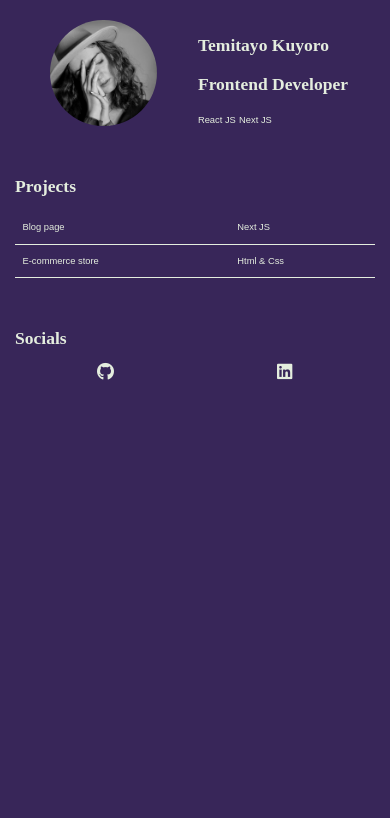
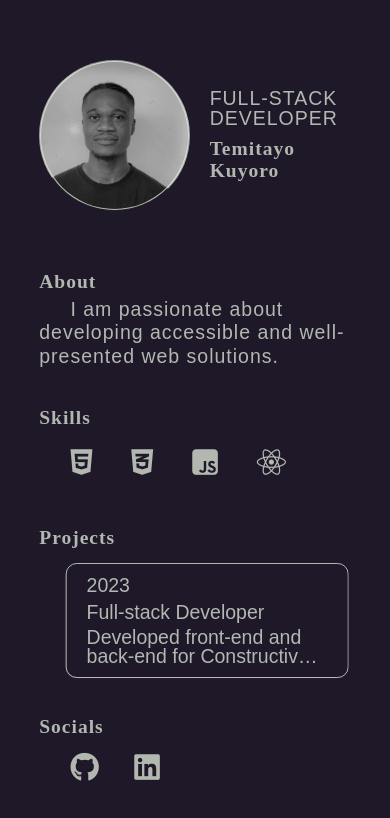
Before and after one commit to TemitayoKuyoro/portfolio-tk, a plain HTML site: page index.html in a window 390 px wide. Drawn offline with Linux system fonts and the light colour scheme; a web font is replaced by a local one.

Commit message:
responsive

```diff
--- a/index.html
+++ b/index.html
@@ -18,12 +18,13 @@
     ></script>
   </head>
   <body>
+    <div class="main-container">
       <!--HEADER-->
-    <header class="container grid">
+      <header class="profile container grid">
         <!--FIGURE-->
         <figure>
           <img
-          src="assets/photo-1677181517395-043e274ba2c4.jpg"
+            src="assets/TK-ProPic.jpeg"
             alt="temitayo kuyoro image"
             title="temitayo kuyoro image"
             width="200"
@@ -32,40 +33,67 @@
         </figure>
 
         <!--ASIDE-->
-      <aside>
+        <aside class="profile-text">
           <div>
-          <h2 class="nowrap">Temitayo Kuyoro</h2>
-          <h2 class="nowrap">Frontend Developer</h2>
-        </div>
-        <div>
-          <span class="nowrap">React JS</span>
-          <span class="nowrap">Next JS</span>
+            <h2 class="job nowrap">Full-stack Developer</h2>
+            <h2 class="name nowrap">Temitayo Kuyoro</h2>
           </div>
         </aside>
       </header>
 
+      <!--ABOUT SECTION-->
+      <section class="container">
+        <h2 class="about-heading">About</h2>
+        <p class="about-text">
+          I am passionate about developing accessible and well-presented web
+          solutions.
+        </p>
+      </section>
+
+      <!--SKILLS SECTION-->
+      <section class="container">
+        <h2>Skills</h2>
+        <ul class="skill-list indent-lf" role="list">
+          <li>
+            <p class="visually-hidden">Html</p>
+            <i class="fa-brands fa-html5"></i>
+          </li>
+          <li>
+            <p class="visually-hidden">Css</p>
+            <i class="fa-brands fa-css3-alt"></i>
+          </li>
+          <li>
+            <p class="visually-hidden">Javascript</p>
+            <i class="fa-brands fa-square-js"></i>
+          </li>
+          <li>
+            <p class="visually-hidden">React</p>
+            <i class="fa-brands fa-react"></i>
+          </li>
+        </ul>
+      </section>
+
       <!--PROJECTS SECTION-->
       <section class="container">
         <h2>Projects</h2>
-      <table>
-        <tr>
-          <td>Blog page</td>
-          <td>Next JS</td>
-        </tr>
-        <tr>
-          <td>E-commerce store</td>
-          <td>Html &#38; Css</td>
-        </tr>
-      </table>
+        <div class="project-card indent-lf">
+          <h3>2023</h3>
+          <p class="project-role">Full-stack Developer</p>
+          <p class="project-description">
+            Developed front-end and back-end for Constructive blog. A news blog
+            offering the latest news and tips on building construction.
+          </p>
+        </div>
       </section>
 
       <!--SOCIALS FOOTER-->
       <footer class="container">
         <h2>Socials</h2>
-      <figure class="grid">
+        <figure class="social-icons indent-lf">
           <i class="fa-brands fa-github"></i>
           <i class="fa-brands fa-linkedin"></i>
         </figure>
       </footer>
+    </div>
   </body>
 </html>
--- a/style.css
+++ b/style.css
@@ -26,26 +26,47 @@ GENERAL STYLES
 
 :root {
   /* FONT SIZE */
-  --LARGEFONT: 3vw;
+  --fs-400: clamp(1.8rem, 5vw, 3.2rem);
+  --fs-700: clamp(2rem, 6vw, 4.8rem);
+
+  /* FONT WEIGHT */
+  --fw-300: 300;
+  --fw-400: 400;
+  --fw-500: 500;
 
   /* COLORS */
-  --COLOR-PRIMARY: #e4edde;
+  --clr-400: hsla(96, 29%, 90%, 0.75);
+  --clr-bg: hsla(261, 35%, 19%, 0.5);
 }
 
 body {
-  background-color: #b3b3b3;
+  background-color: var(--clr-bg);
+  color: var(--clr-400);
+  font-family: "Darker Grotesque", sans-serif;
+  font-size: var(--fs-400);
+}
 
-  /*** trying other bg colors **/
-  background-color: #382659;
-  color: var(--COLOR-PRIMARY);
+html {
+  color-scheme: dark;
+}
 
-  /****                      **/
-
-  font-family: "Darker Grotesque", sans-serif;
+.main-container {
+  min-height: 100vh;
 }
 
 h2 {
   font-family: "DM Serif Text", serif;
+  font-size: var(--fs-400);
+}
+
+section h2,
+footer h2 {
+  margin-bottom: 0.8em;
+  letter-spacing: 1px;
+}
+
+section {
+  padding-bottom: 2em;
 }
 
 /*
@@ -57,9 +78,10 @@ UTILITY STYLES
 .container {
   padding-left: 1rem;
   padding-right: 1rem;
-  margin: 0 5px;
+  margin: 0 auto;
 
-  width: clamp(190px, calc(100% - 10px), 600px);
+  width: min(85vw, 100rem);
+  /* width: clamp(30rem, 85vw, 100rem); */
 }
 
 .grid {
@@ -68,9 +90,19 @@ UTILITY STYLES
   grid-template-columns: 1fr 1fr;
 }
 
-/* .nowrap {
+.visually-hidden {
+  clip: rect(0 0 0 0);
+  clip-path: inset(50%);
+  height: 1px;
+  overflow: hidden;
+  position: absolute;
   white-space: nowrap;
-} */
+  width: 1px;
+}
+
+.indent-lf {
+  margin-left: 10%;
+}
 
 /*
 ======================
@@ -79,11 +111,31 @@ HEADER
 */
 
 header {
-  padding-top: 2rem;
-  padding-bottom: 5rem;
+  padding-block: 6rem;
   gap: 0.5em;
+}
 
-  font-size: var(--LARGEFONT);
+.profile-text {
+  align-self: center;
+  padding-left: 0.5em;
+}
+
+.profile.container {
+  max-width: 900px;
+}
+
+.name {
+  font-size: var(--fs-400);
+  margin-top: 0.5em;
+  letter-spacing: 1px;
+}
+
+.job {
+  font-family: "Darker Grotesque", sans-serif;
+  font-weight: 400;
+  text-transform: uppercase;
+  line-height: 1;
+  letter-spacing: 1px;
 }
 
 /*
@@ -94,32 +146,53 @@ HEADER IMAGE
 
 header figure {
   display: grid;
+  place-content: center;
 }
 
 header figure img {
-  width: 60%;
+  width: min(25rem, 100%);
   height: auto;
   border-radius: 50%;
-  min-width: 70px;
-
+  outline: 0.5px solid var(--clr-400);
+  outline-offset: -2px;
   justify-self: center;
 }
 
 /*
 ======================
-PORTFOLIO DESCRIPTION
+ABOUT SECTION
 ======================
 */
-aside {
-  padding-top: 1.5rem;
-}
-aside h2 {
-  margin-bottom: 1em;
+.about-text {
+  text-indent: 10%;
+  line-height: 1.2;
+  letter-spacing: 1px;
 }
 
-header span {
-  font-size: 0.8em;
+.about-heading {
+  margin-bottom: min(0.5rem, 0.5em);
 }
+
+/*
+/*
+======================
+SKILLS SECTION
+======================
+*/
+.skill-list {
+  list-style: none;
+  line-height: 2.2;
+}
+
+.skill-list i {
+  font-size: 1.5em;
+  opacity: 80%;
+  animation: iconmotion 5s ease-in-out 1s 1 forwards;
+}
+
+/*
+
+
 
 /*
 ======================
@@ -127,27 +200,31 @@ PROJECTS
 ======================
 */
 
-section {
-  padding-bottom: 5rem;
-
-  font-size: var(--LARGEFONT);
+.project-card {
+  outline: 0.5px solid var(--clr-400);
+  box-shadow: -2px 2px 5px -5px var(--clr-400);
+  border-radius: 1rem;
+  padding: 0.5em 1em;
+  animation: cardmotion 5s ease-in-out 1s 1 forwards;
 }
 
-table {
-  border-collapse: collapse;
-  width: 100%;
+.project-role {
+  font-weight: var(--fw-500);
+  padding-block: 0.2em;
 }
 
-td {
-  padding: 1.2em 0.8em;
-  border-bottom: 0.5px solid var(--COLOR-PRIMARY);
-
-  font-size: 0.8em;
+.project-card h3 {
+  font-size: var(--fs-400);
+  font-weight: var(--fw-500);
 }
 
-section h2,
-footer h2 {
-  margin-bottom: 0.8em;
+.project-description {
+  display: -webkit-box;
+  -webkit-line-clamp: 2;
+  -webkit-box-orient: vertical;
+  overflow: hidden;
+  line-height: 1;
+  font-weight: var(--fw-300);
 }
 
 /*
@@ -157,23 +234,17 @@ SOCIALS
 */
 
 footer {
-  font-size: var(--LARGEFONT);
-}
-
-footer figure {
-  justify-items: center;
+  padding-bottom: 1em;
 }
 
 footer i {
-  /** resizing fontawesome icons **
+  font-size: 1.5em;
+  opacity: 80%;
+  animation: iconmotion 5s ease-in-out 1s 1 forwards;
+}
 
-  width: 12rem;
-  height: 12rem; */
-  font-size: 1.5em;
-
-  animation: name duration timing-function delay iteration-count direction
-    fill-mode;
-  animation: iconmotion 1s ease-in-out 1s 1 forwards;
+footer i + i {
+  margin-left: 3rem;
 }
 
 /*
@@ -183,14 +254,45 @@ ICON ANIMATION
 */
 @keyframes iconmotion {
   0% {
-    transform: scale(1);
+    opacity: 0%;
+  }
+
+  40% {
+    opacity: 50%;
+  }
+
+  80% {
+    opacity: 100%;
+  }
+
+  100% {
+    opacity: 80%;
+  }
+}
+
+@keyframes cardmotion {
+  0% {
+    transform: translateX(1000px);
   }
 
   50% {
-    transform: scale(2);
+    transform: translateX(-10px);
   }
 
   100% {
-    transform: scale(1);
+    transform: translateX(0);
   }
 }
+
+/*
+======================
+MEDIA QUERIES
+======================
+*/
+
+@media (min-width: 366px) {
+  .skill-list {
+    display: flex;
+    gap: 2em;
+  }
+}
```
Also changed, not shown: assets/TK-ProPic.jpeg (added), assets/github.svg (deleted), assets/photo-1677181517395-043e274ba2c4.jpg (deleted), assets/twitter.svg (deleted). Lines whose indentation alone changed are shown as unchanged.
